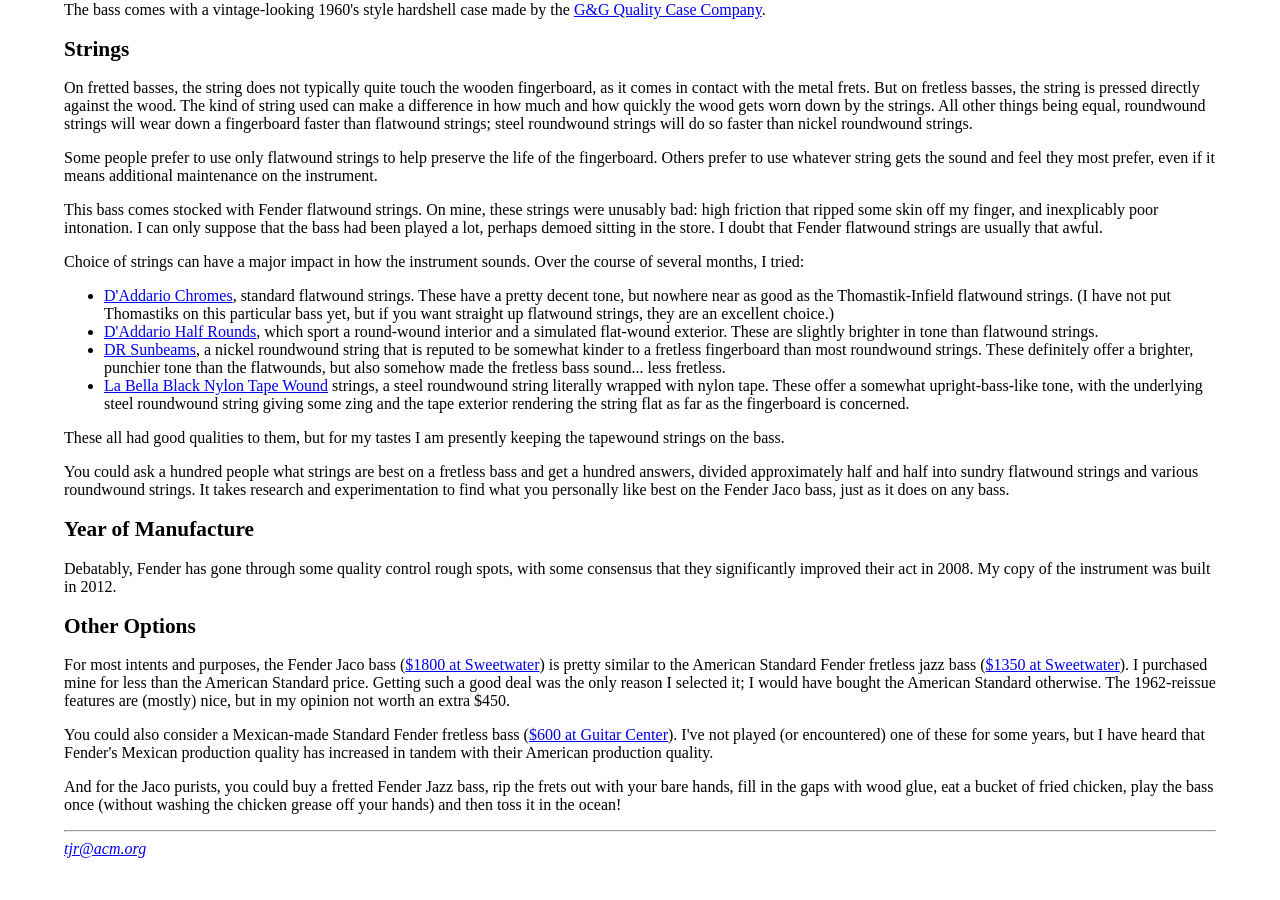
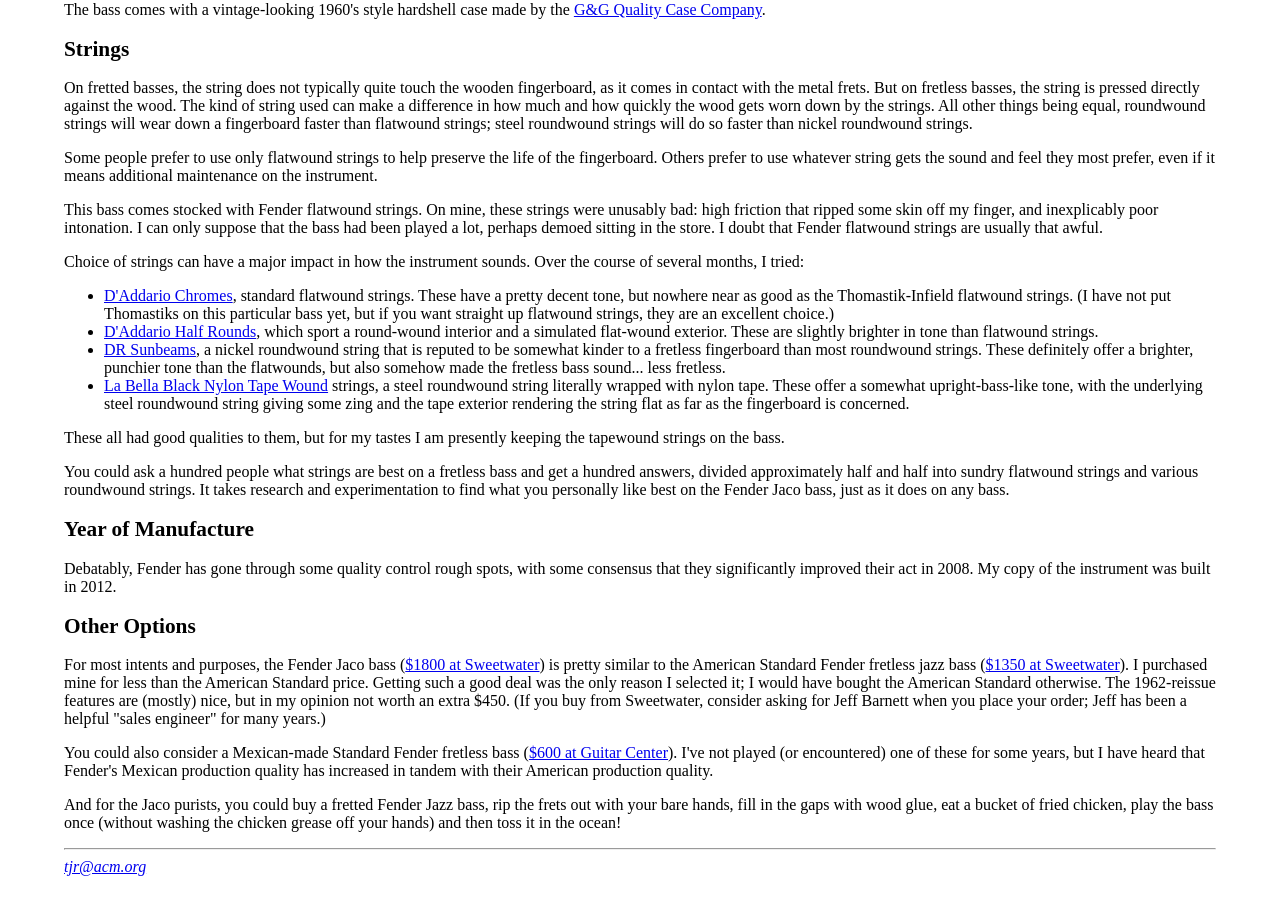
Before and after one commit to tjr/tjr.github.com, a Jekyll site: the page music/fender-fretless-jaco-bass.html, which Jekyll copies as it is, in a window 1280 px wide and 900 px high, scrolled down 1127 px. Built offline with Jekyll 4.4.1, drawn with Linux system fonts in a browser that asks for light colours.

Commit message:
updated page

```diff
--- a/music/fender-fretless-jaco-bass.html
+++ b/music/fender-fretless-jaco-bass.html
@@ -218,7 +218,9 @@ at Sweetwater</a>). I purchased mine for less than the American
 Standard price. Getting such a good deal was the only reason I
 selected it; I would have bought the American Standard otherwise. The
 1962-reissue features are (mostly) nice, but in my opinion not worth
-an extra $450.
+an extra $450. (If you buy from Sweetwater, consider asking for Jeff
+Barnett when you place your order; Jeff has been a helpful "sales
+engineer" for many years.)
 
 <p>
 You could also consider a Mexican-made Standard Fender fretless bass
```
